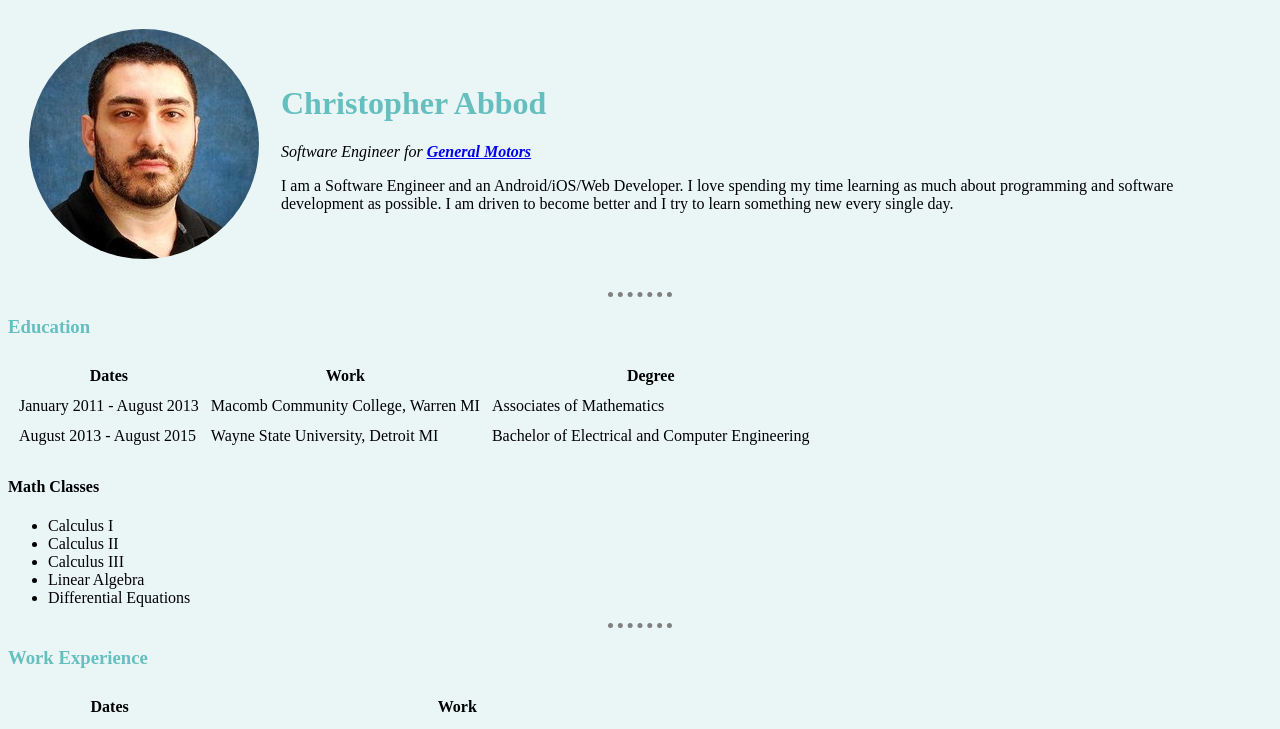
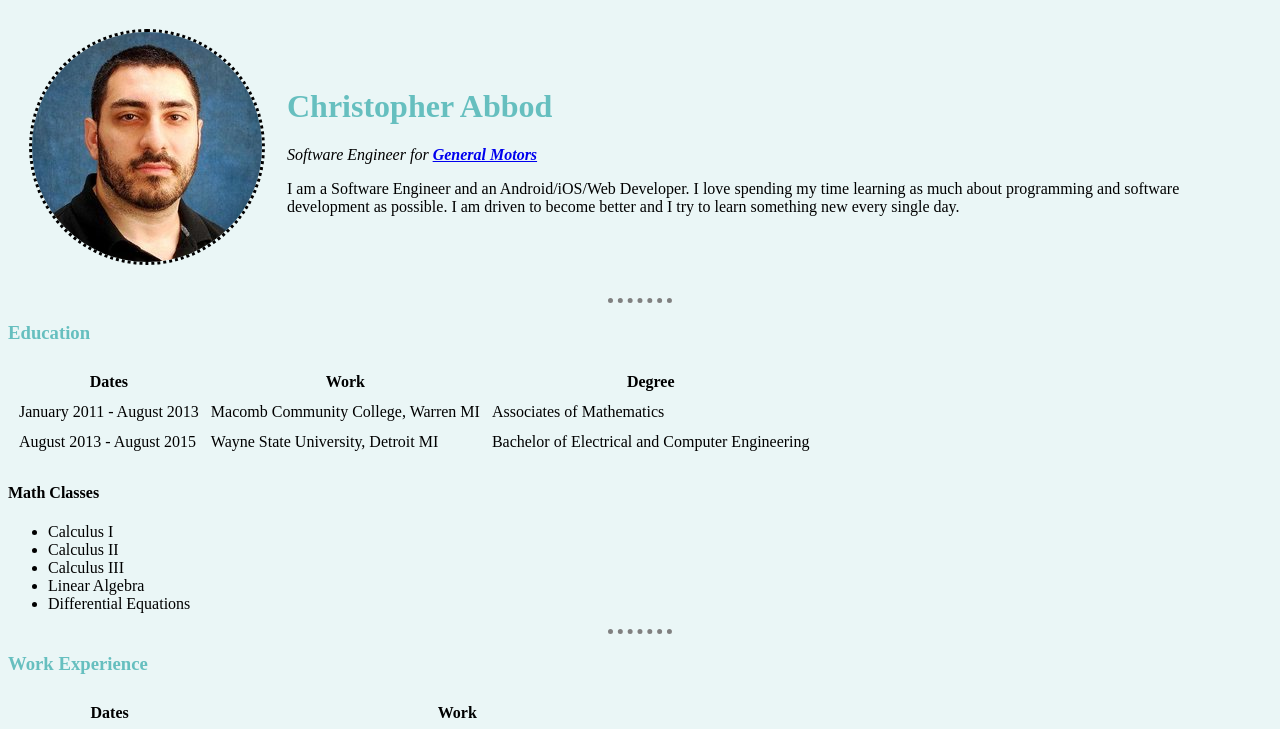
Before and after one commit to chrisabbod/personal-website, a plain HTML site: page index.html in a window 1280 px wide. In both pictures the pointer is over the picture 144 px from the left and 144 px from the top of the page. Shown: the top 729 px of the page. Drawn offline with Linux system fonts and the light colour scheme.

Commit message:
Add solid border style to personal picture and dotted border when hovering over it.

```diff
--- a/css/styles.css
+++ b/css/styles.css
@@ -2,7 +2,12 @@ body {
   background-color: #eaf6f6;
 }
 
+img:hover {
+  border-style: dotted;
+}
+
 img {
+  border-style: solid;
   border-radius: 50%
 }
 
```
Also changed, not shown: index.html (+2 -1 lines), contact_info.html (line endings or trailing spaces), hobbies.html (line endings or trailing spaces).
